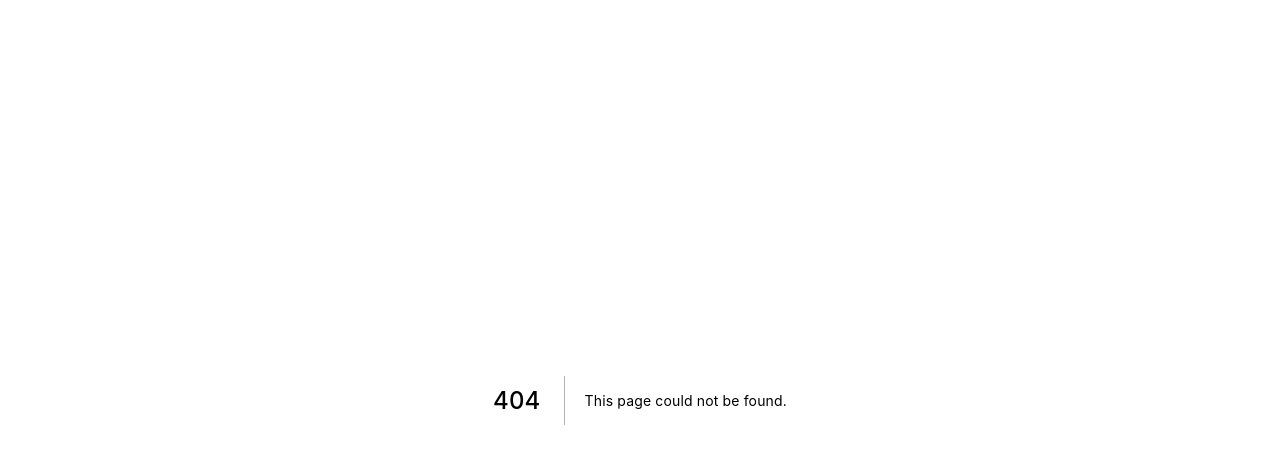
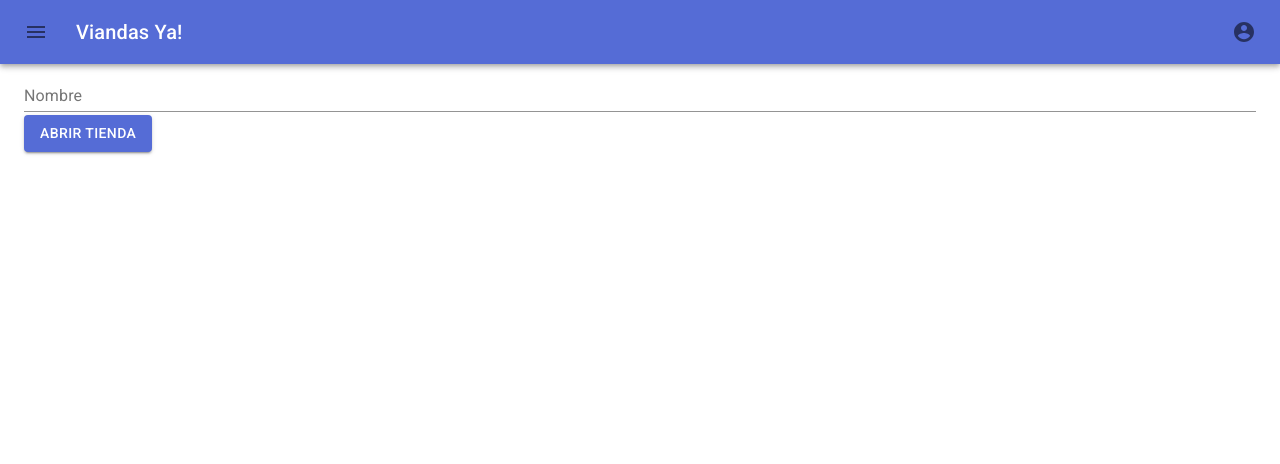
Before and after one commit to Grupo-C2A-022019/Grupo-C2A-022019-Front-End, a Next.js app: page /businesses/new in a window 1280 px wide. Before the commit this address had no page. Shown: the top 464 px of the page. Built offline with nearby package versions, Linux system fonts and the light colour scheme; what axios-cache-adapter would draw is missing.

Commit message:
Added new business form

```diff
--- a/components/form/SubmitButton.jsx
+++ b/components/form/SubmitButton.jsx
@@ -6,6 +6,7 @@ import { connect } from "formik";
 function SubmitButton({ formik: { isSubmitting }, disabled, ...props }) {
   return (
     <Button
+      type="submit"
       variant="contained"
       color="primary"
       disabled={disabled || isSubmitting}
--- a/lib/api.js
+++ b/lib/api.js
@@ -24,3 +24,7 @@ export function fetchRecentMenus() {
 export function createMenu(menu) {
   return axios.post("/menus", menu).then(({ data }) => data);
 }
+
+export function createBusiness(business) {
+  return axios.post("/businesses", business).then(({ data }) => data);
+}
--- /dev/null
+++ b/pages/businesses/new.jsx
@@ -0,0 +1,66 @@
+import React, { useCallback } from "react";
+import { useRouter } from "next/router";
+import * as Yup from "yup";
+import { Formik, Form, Field } from "formik";
+import { Container } from "@material-ui/core";
+
+import ToolBar from "components/ToolBar";
+import TextField from "components/form/field/TextField";
+import I18n from "components/commons/I18n";
+import SubmitButton from "components/form/SubmitButton";
+
+import useApi from "hooks/useApi";
+
+export default function NewBusiness() {
+  const api = useApi();
+  const { push } = useRouter();
+
+  const createBusiness = useCallback(
+    (business, { setErrors, setSubmitting }) =>
+      api
+        .createBusiness(business)
+        .then(({ id }) => push(`/businesses/${id}`, `/businesses/${id}`))
+        .catch(setErrors)
+        .finally(() => setSubmitting(false)),
+    [api, push]
+  );
+
+  return (
+    <>
+      <ToolBar />
+      <Container>
+        <NewBusinessForm onSubmit={createBusiness} />
+      </Container>
+    </>
+  );
+}
+
+NewBusiness.propTypes = {};
+
+NewBusiness.defaultProps = {};
+
+function NewBusinessForm({ onSubmit }) {
+  return (
+    <Formik
+      onSubmit={onSubmit}
+      initialValues={{
+        name: ""
+      }}
+      validationSchema={Yup.object({
+        name: Yup.string().required()
+      })}
+    >
+      <Form>
+        <Field
+          fullWidth
+          name="name"
+          component={TextField}
+          label={<I18n id="business.new.form.name" />}
+        />
+        <SubmitButton>
+          <I18n id="business.new" />
+        </SubmitButton>
+      </Form>
+    </Formik>
+  );
+}
--- a/pages/index.js
+++ b/pages/index.js
@@ -17,6 +17,11 @@ export default function HomePage() {
             <I18n id="menu.new" />
           </Button>
         </Link>
+        <Link href="/businesses/new">
+          <Button variant="contained" color="primary">
+            <I18n id="business.new" />
+          </Button>
+        </Link>
         <RecentMenus />
       </Container>
     </>
--- a/static/messages_es.json
+++ b/static/messages_es.json
@@ -1,6 +1,10 @@
 {
   "recentMenus.title": "Nuevas Delicias",
   "menuList.loading": "Obteniendo Menuses...",
+
+  "business.new": "Abrir Tienda",
+
+  "business.new.form.name": "Nombre",
 
   "menu.new": "Publicar",
 
```
Also changed, not shown: pages/menus/new.jsx (+13 -9 lines).
